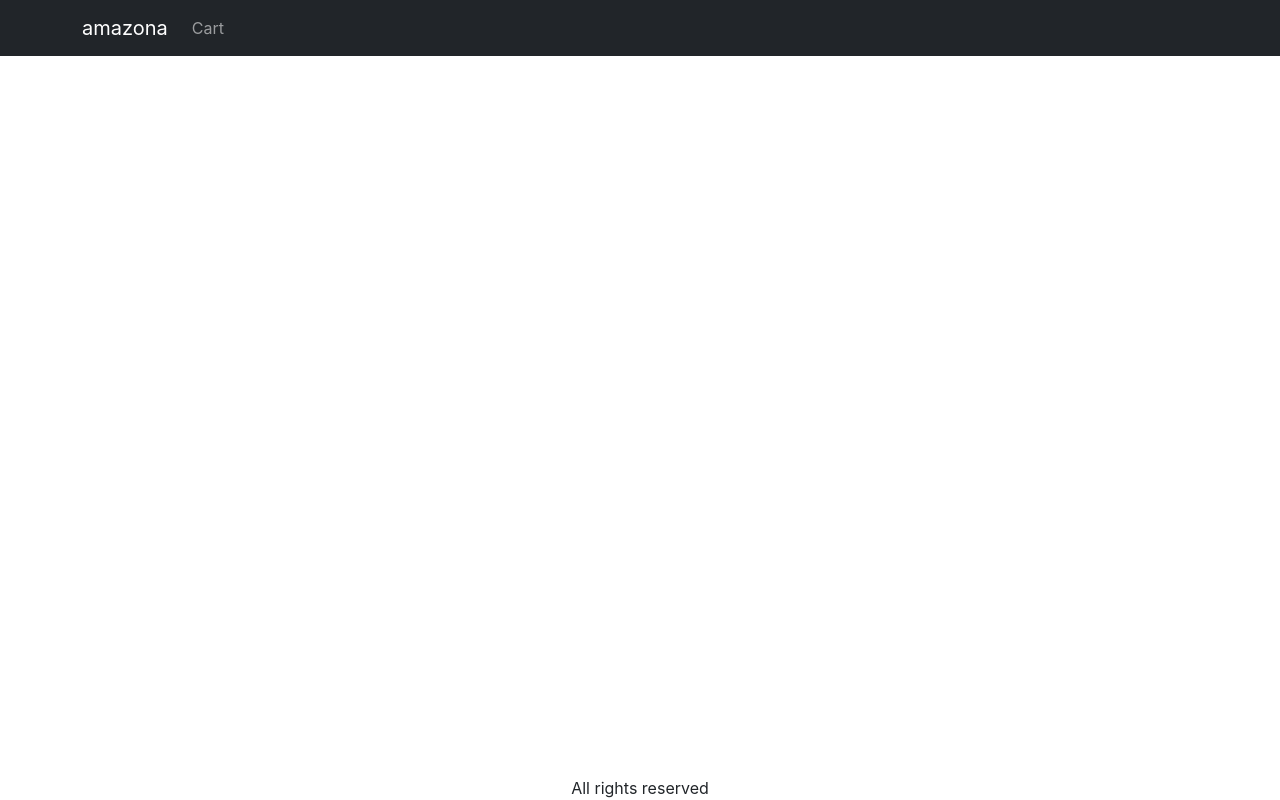
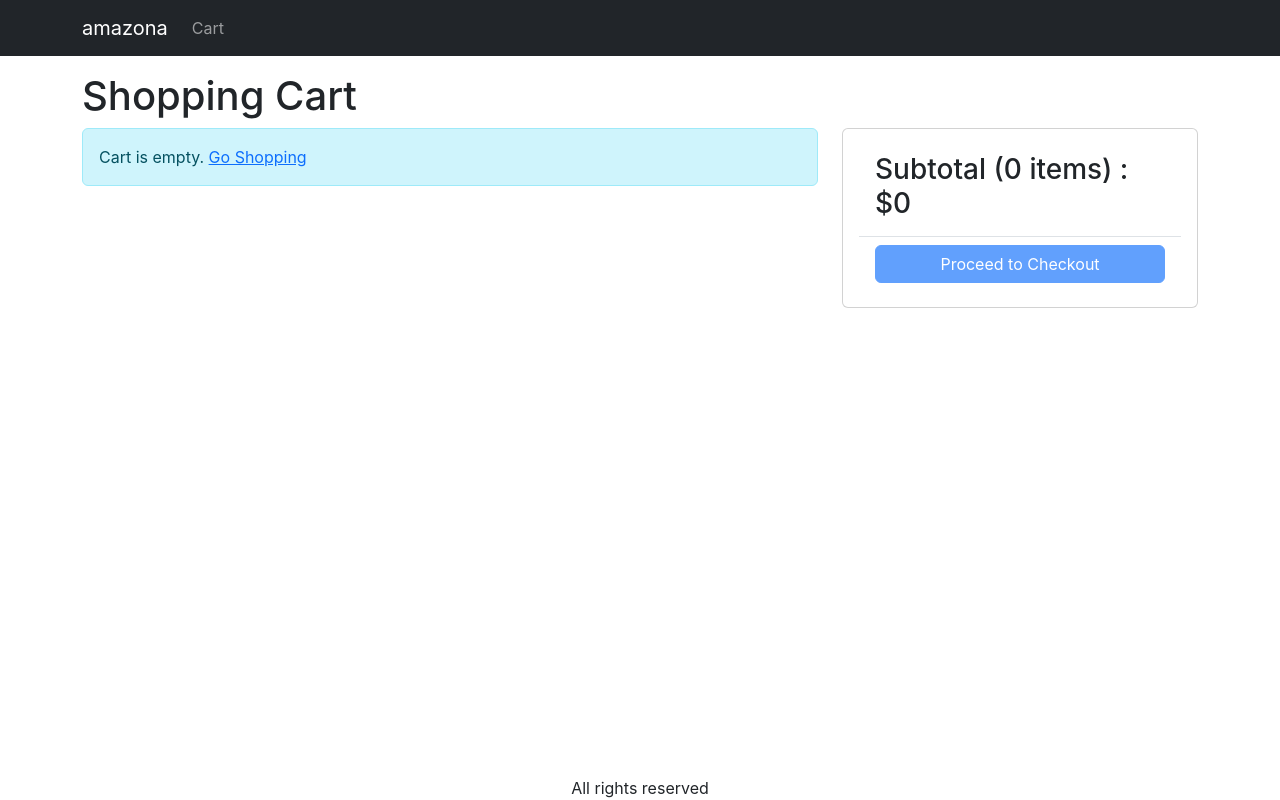
Before and after one commit to alihanselimoglu/amazonECommerce, a React (Create React App) app in the folder frontend/: page /cart in a window 1280 px wide. Built offline with nearby package versions, Linux system fonts and the light colour scheme.

Commit message:
Create Cart Screen

```diff
--- a/frontend/src/App.js
+++ b/frontend/src/App.js
@@ -7,6 +7,7 @@ import { LinkContainer } from 'react-router-bootstrap';
 import { Badge, Nav } from 'react-bootstrap';
 import { useContext } from 'react';
 import { Store } from './Store';
+import CartScreen from './screens/CartScreen';
 
 function App() {
   const { state } = useContext(Store);
@@ -41,6 +42,7 @@ function App() {
           <Container className="mt-3">
             <Routes>
               <Route path="/product/:slug" element={<ProductScreen />} />
+              <Route path="/cart" element={<CartScreen />} />
               <Route path="/" element={<HomeScreen />} />
             </Routes>
           </Container>
--- a/frontend/src/index.css
+++ b/frontend/src/index.css
@@ -52,3 +52,7 @@ main {
 .img-large {
   min-width: 100%;
 }
+
+.img-thumbnail {
+  height: 80px;
+}
--- /dev/null
+++ b/frontend/src/screens/CartScreen.js
@@ -0,0 +1,94 @@
+import { useContext } from 'react';
+import { Store } from '../Store';
+import { Helmet } from 'react-helmet-async';
+import { Button, Card, Col, ListGroup, Row } from 'react-bootstrap';
+import { MessageBox } from '../components/MessageBox';
+import { Link } from 'react-router-dom';
+
+const CartScreen = () => {
+  const { state, dispatch: ctxDispatch } = useContext(Store);
+  const {
+    cart: { cartItems },
+  } = state;
+
+  return (
+    <div>
+      <Helmet>
+        <title>Shopping Cart</title>
+      </Helmet>
+      <h1>Shopping Cart</h1>
+      <Row>
+        <Col md={8}>
+          {cartItems.length === 0 ? (
+            <MessageBox>
+              Cart is empty. <Link to="/">Go Shopping</Link>
+            </MessageBox>
+          ) : (
+            <ListGroup>
+              {cartItems.map((item) => (
+                <ListGroup.Item key={item._id}>
+                  <Row className="align-items-center">
+                    <Col md={4}>
+                      <img
+                        src={item.image}
+                        alt={item.name}
+                        className="img-fluid rounded img-thumbnail"
+                      ></img>{' '}
+                      <Link to={`/product/${item.slug}`}>{item.name}</Link>
+                    </Col>
+                    <Col md={3}>
+                      <Button variant="light" disabled={item.quantity === 1}>
+                        <i className="fas fa-minus-circle"></i>
+                      </Button>{' '}
+                      <span>{item.quantity}</span>{' '}
+                      <Button
+                        variant="light"
+                        disabled={item.quantity === item.countInStock}
+                      >
+                        <i className="fas fa-plus-circle"></i>
+                      </Button>
+                    </Col>
+                    <Col md={3}>${item.price}</Col>
+                    <Col md={2}>
+                      <Button variant="light">
+                        <i className="fas fa-trash"></i>
+                      </Button>
+                    </Col>
+                  </Row>
+                </ListGroup.Item>
+              ))}
+            </ListGroup>
+          )}
+        </Col>
+        <Col md={4}>
+          <Card>
+            <Card.Body>
+              <ListGroup variant="flush">
+                <ListGroup.Item>
+                  <h3>
+                    Subtotal ({cartItems.reduce((a, c) => a + c.quantity, 0)}{' '}
+                    items) : $
+                    {cartItems.reduce((a, c) => a + c.price * c.quantity, 0)}
+                  </h3>
+                </ListGroup.Item>
+                <ListGroup.Item>
+                  <div className="d-grid">
+                    <Button
+                      type="button"
+                      variant="primary"
+                      disabled={cartItems.length === 0}
+                    >
+                      Proceed to Checkout
+                    </Button>
+                  </div>
+                </ListGroup.Item>
+              </ListGroup>
+            </Card.Body>
+          </Card>
+        </Col>
+      </Row>
+    </div>
+  );
+};
+
+export default CartScreen;
--- a/frontend/src/screens/ProductScreen.js
+++ b/frontend/src/screens/ProductScreen.js
@@ -9,7 +9,7 @@ import {
   ListGroupItem,
   Row,
 } from 'react-bootstrap';
-import { useParams } from 'react-router-dom';
+import { useNavigate, useParams } from 'react-router-dom';
 import Rating from '../components/Rating';
 import { Helmet } from 'react-helmet-async';
 import { LoadingBox } from '../components/LoadingBox';
@@ -31,6 +31,7 @@ const reducer = (state, action) => {
 };
 
 const ProductScreen = () => {
+  const navigate = useNavigate();
   const params = useParams();
   const { slug } = params;
 
@@ -63,6 +64,7 @@ const ProductScreen = () => {
       type: 'CART_ADD_ITEM',
       payload: { ...product, quantity },
     });
+    navigate('/cart')
   };
 
   return loading ? (
```
